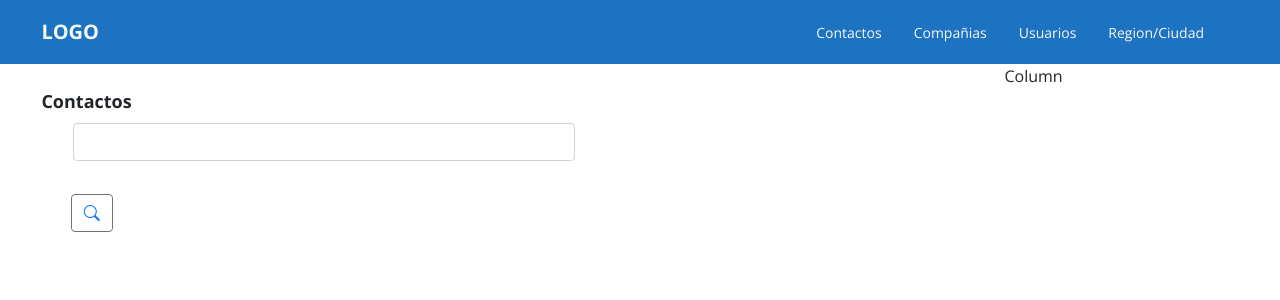
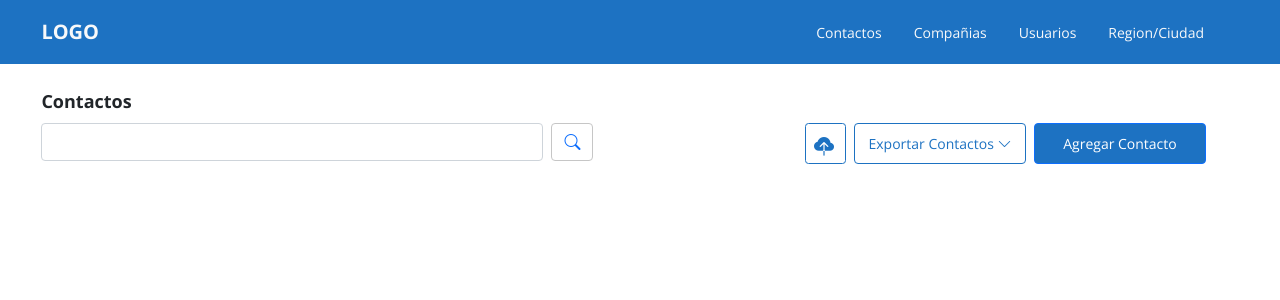
Before and after one commit to darodweb/React-Related-Road, a React (Create React App) app in the folder data-warehouse/: page / in a window 1280 px wide. Shown: the top 300 px of the page. Built offline with nearby package versions, Linux system fonts and the light colour scheme.

Commit message:
Created button components

```diff
--- a/data-warehouse/public/index.html
+++ b/data-warehouse/public/index.html
@@ -8,7 +8,7 @@
   <meta name="theme-color" content="#000000" />
   <meta name="description" content="Web site created using create-react-app" />
   <link rel="apple-touch-icon" href="%PUBLIC_URL%/logo192.png" />
-  <link rel="stylesheet" href="https://cdn.jsdelivr.net/npm/bootstrap-icons@1.3.0/font/bootstrap-icons.css">
+  <link rel="stylesheet" href="https://cdn.jsdelivr.net/npm/bootstrap-icons@1.5.0/font/bootstrap-icons.css">
   <link href="https://cdn.jsdelivr.net/npm/bootstrap@5.0.1/dist/css/bootstrap.min.css" rel="stylesheet"
     integrity="sha384-+0n0xVW2eSR5OomGNYDnhzAbDsOXxcvSN1TPprVMTNDbiYZCxYbOOl7+AMvyTG2x" crossorigin="anonymous">
 
--- /dev/null
+++ b/data-warehouse/src/components/PrimaryButton.js
@@ -0,0 +1,13 @@
+import './PrimaryButton.scss'
+
+const PrimaryButton = ({ text }) => {
+
+    return (
+
+        <>
+            <button type="button" class="btn btn-primary primary-button">{text}</button>
+        </>
+    );
+}
+
+export default PrimaryButton;
--- /dev/null
+++ b/data-warehouse/src/components/PrimaryButton.scss
@@ -0,0 +1,4 @@
+.primary-button {
+    margin-top: 59px !important;
+     margin-right: 70px;
+}
--- a/data-warehouse/src/components/SearchBar.js
+++ b/data-warehouse/src/components/SearchBar.js
@@ -21,10 +21,12 @@ const SearchBar = () => {
         <>
 
             <div className="row search-wrapper mt-4">
-                <div className="col d-flex align-items-center flex-column">
                 <div className="w-100">
                     <label for="exampleDataList" class="form-label fw-bold">Contactos</label>
                 </div>
+                <div className="col d-flex align-items-center">
+
+                    <div className="input-wrapper">
                         <input className="form-control  datalist-form" list="datalistOptions" id="exampleDataList" />
                         <datalist id="datalistOptions">
                             <option value="Estados Unidos" />
@@ -35,13 +37,8 @@ const SearchBar = () => {
                             <option value="Canada" />
                         </datalist>
                     </div>
-                <div className="col-2 d-flex align-items-center search-wrapper ">
-                    <div class="">
-                        <button class="btn btn-outline-secondary" type="button" id="button-addon2"><i class="bi bi-search text-primary fw-bolder"></i></button>
+                    <button class="btn btn-outline-secondary ms-2 search-button" type="button" id="button-addon2"><i class="bi bi-search text-primary fw-bolder"></i></button>
                 </div>
-
-                </div>
-
             </div>
 
         </>
--- a/data-warehouse/src/components/SearchBar.scss
+++ b/data-warehouse/src/components/SearchBar.scss
@@ -2,11 +2,6 @@
 
 .form-label {
     font-size: 18px;
-}
-
-.search-button {
-    border: none;
-    outline: none;
 }
 
 .search-wrapper {
@@ -15,7 +10,6 @@
 
 .datalist-form {
     width: 502px;
-    margin-left: -22px;
 }
 
 .search-wrapper {
--- /dev/null
+++ b/data-warehouse/src/components/SecondaryButton.js
@@ -0,0 +1,12 @@
+import './SecondaryButton.scss';
+
+const SecondaryButton = ({ text }) => {
+    return (
+
+        <>
+            <button type="button" class="btn btn-secondary secondary-button">{text}  <i class="bi bi-chevron-down"></i></button>
+        </>
+    );
+}
+
+export default SecondaryButton;
--- /dev/null
+++ b/data-warehouse/src/components/SecondaryButton.scss
@@ -0,0 +1,5 @@
+
+.secondary-button {
+    margin-top: 59px !important;
+    // margin-left: -15px;
+}
--- /dev/null
+++ b/data-warehouse/src/components/UploadButton.js
@@ -0,0 +1,17 @@
+import './UploadButton.scss';
+
+const UploadButton = () => {
+    console.log('test');
+    return (
+        <>
+
+            <input type="file" id="upload-btn" hidden />
+            <label className="label-upload-btn" for="upload-btn">
+                <i className="bi bi-cloud-upload-fill fs-5"></i>
+            </label>
+
+        </>
+    );
+}
+
+export default UploadButton;
--- /dev/null
+++ b/data-warehouse/src/components/UploadButton.scss
@@ -0,0 +1,24 @@
+
+.label-upload-btn  {
+    margin-top: 59px;
+    background-color: transparent !important;
+    border: #1d72c2 1px solid;
+    padding: 0.5rem;
+    font-family: sans-serif;
+    cursor: pointer;
+    margin-top: 59px;
+    width: 41px;
+    height: 41px;
+    border-radius: 3.5px;
+}
+
+// .icon-container {
+//     position: relative;
+//     // width: 41px;
+//     // height: 41px;
+//  }
+
+.bi-cloud-upload-fill {
+    color: #1d72c2 !important;
+
+  }
--- a/data-warehouse/src/index.css
+++ b/data-warehouse/src/index.css
@@ -6,7 +6,52 @@ body {
 
 }
 
+:root {
+  --primary: #1d72c2;
+  --primary-hover: #104679;
+  --secondary: transparent;
+  --white: #fff;
+}
+
 /*Bootstrap overides*/
-.bg-primary {
-  background-color: #1d72c2 !important;
+.bg-primary, .btn-primary {
+  background-color: var(--primary) !important;
+
 }
+
+.btn-outline-secondary {
+  border-color: #c6c6c6
+}
+
+.search-button:hover {
+  color: unset;
+  background-color: unset;
+  border-color: unset;
+}
+
+
+.btn-primary {
+  background-color: var(--primary);
+  width: 172px;
+  height: 41px;
+  font-size: 14px;
+  color: var(--white)
+}
+.btn-primary:hover {
+  background-color: var(--primary-hover) !important;
+}
+
+
+.btn-secondary {
+  background-color: transparent;
+  border: 1px solid var(--primary) !important;
+  width: 172px;
+  height: 41px;
+  color: var(--primary);
+  font-size: 14px;
+}
+
+.btn-secondary:hover {
+    background-color: var(--primary);
+    color: var(--white);
+}
--- a/data-warehouse/src/pages/Home.js
+++ b/data-warehouse/src/pages/Home.js
@@ -1,5 +1,8 @@
 import Header from '../components/Header';
+import PrimaryButton from '../components/PrimaryButton';
 import SearchBar from '../components/SearchBar';
+import SecondaryButton from '../components/SecondaryButton';
+import UploadButton from '../components/UploadButton';
 
 const Home = () => {
 
@@ -7,12 +10,23 @@ const Home = () => {
         <>
             <Header />
             <div className="row">
-                <div class="col-lg-6">
+                <div class="col-lg-9">
                     <SearchBar />
                 </div>
 
-                <div className="col-lg-4 d-flex justify-content-end">
-                    Column
+                {/* <div className="col-lg-2 d-flex ">
+
+                </div> */}
+                <div className="col-lg-3 d-flex justify-content-end" >
+                    <div className="mx-1">
+                        <UploadButton />
+                    </div>
+                    <div className="mx-1">
+                        <SecondaryButton text={"Exportar Contactos"} />
+                    </div>
+                    <div className="mx-1">
+                        <PrimaryButton text={"Agregar Contacto"} />
+                    </div>
                 </div>
             </div>
         </>
```
Lines whose indentation alone changed are shown as unchanged.
